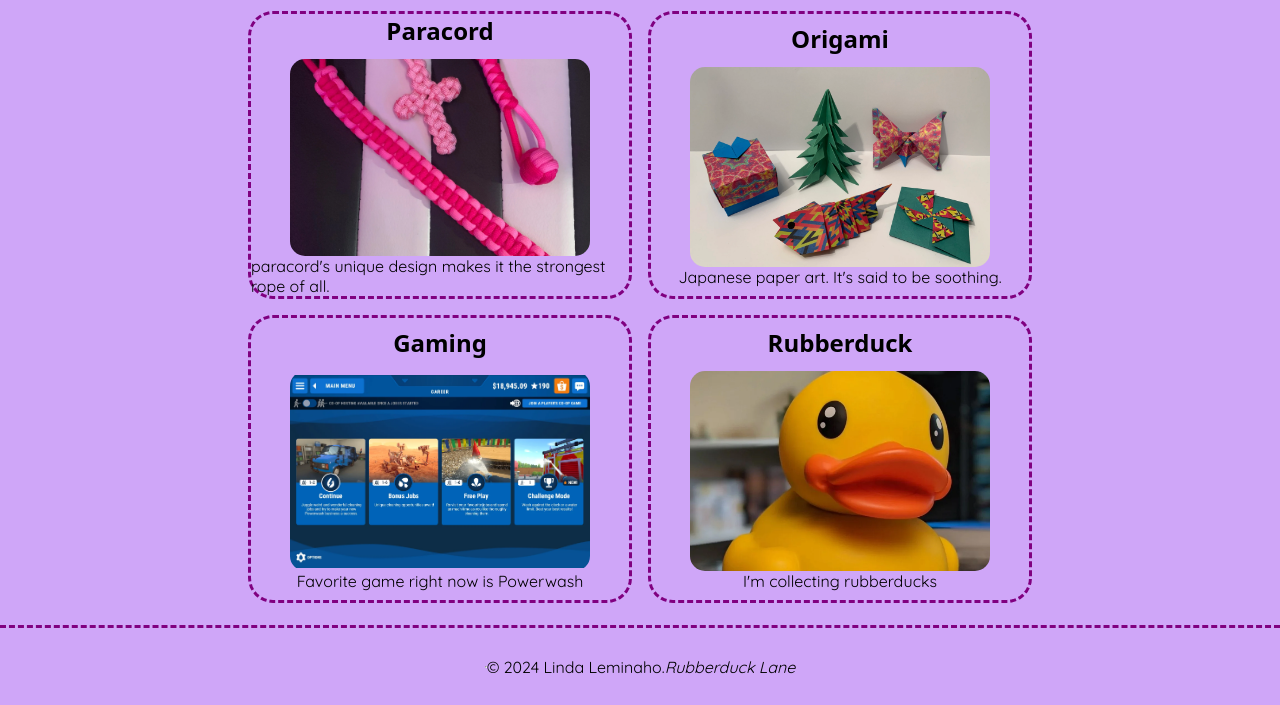
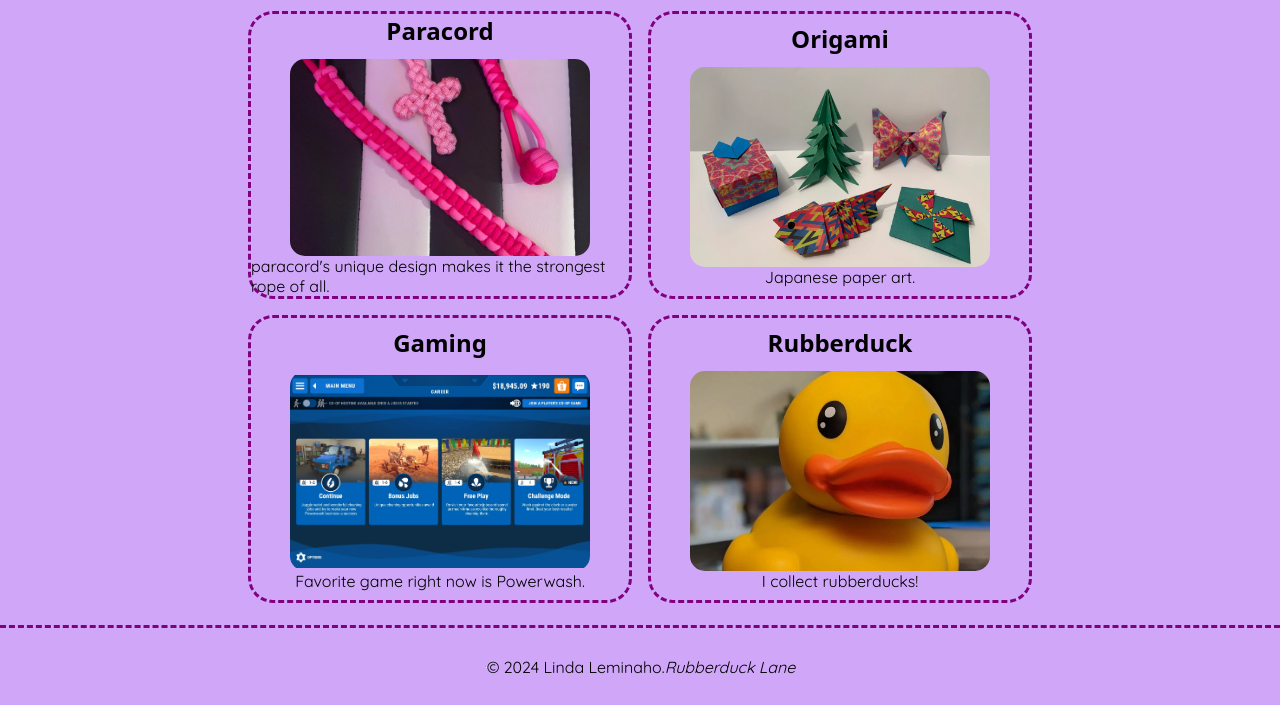
Before and after one commit to Zileena6/githobby, a website built with Parcel: page src/index.html in a window 1280 px wide. Shown: the part 95-800 px from the top of the page. Built offline with nearby package versions, Linux system fonts and the light colour scheme; a web font is replaced by a local one.

Commit message:
Adds final touches

```diff
--- a/src/index.html
+++ b/src/index.html
@@ -34,7 +34,7 @@
                 <div class="image-container">
                     <img src="./assets/origami.webp" alt="figures made of origami paper">
                 </div>
-                <p>Japanese paper art. It's said to be soothing.</p>
+                <p>Japanese paper art.</p>
             </section>
 
             <section class="gaming card">
@@ -42,7 +42,7 @@
                 <div class="image-container">
                     <img src="./assets/gaming.webp" alt="screenshot of the game powerwash">
                 </div>
-                <p>Favorite game right now is Powerwash</p>
+                <p>Favorite game right now is Powerwash.</p>
             </section>
 
             <section class="rubberduck card">
@@ -50,7 +50,7 @@
                 <div class="image-container">
                     <img src="./assets/rubberduck.webp" alt="rubberduck by a computer">
                 </div>
-                <p>I'm collecting rubberducks</p>
+                <p>I collect rubberducks!</p>
             </section>
         </div>
 
```
